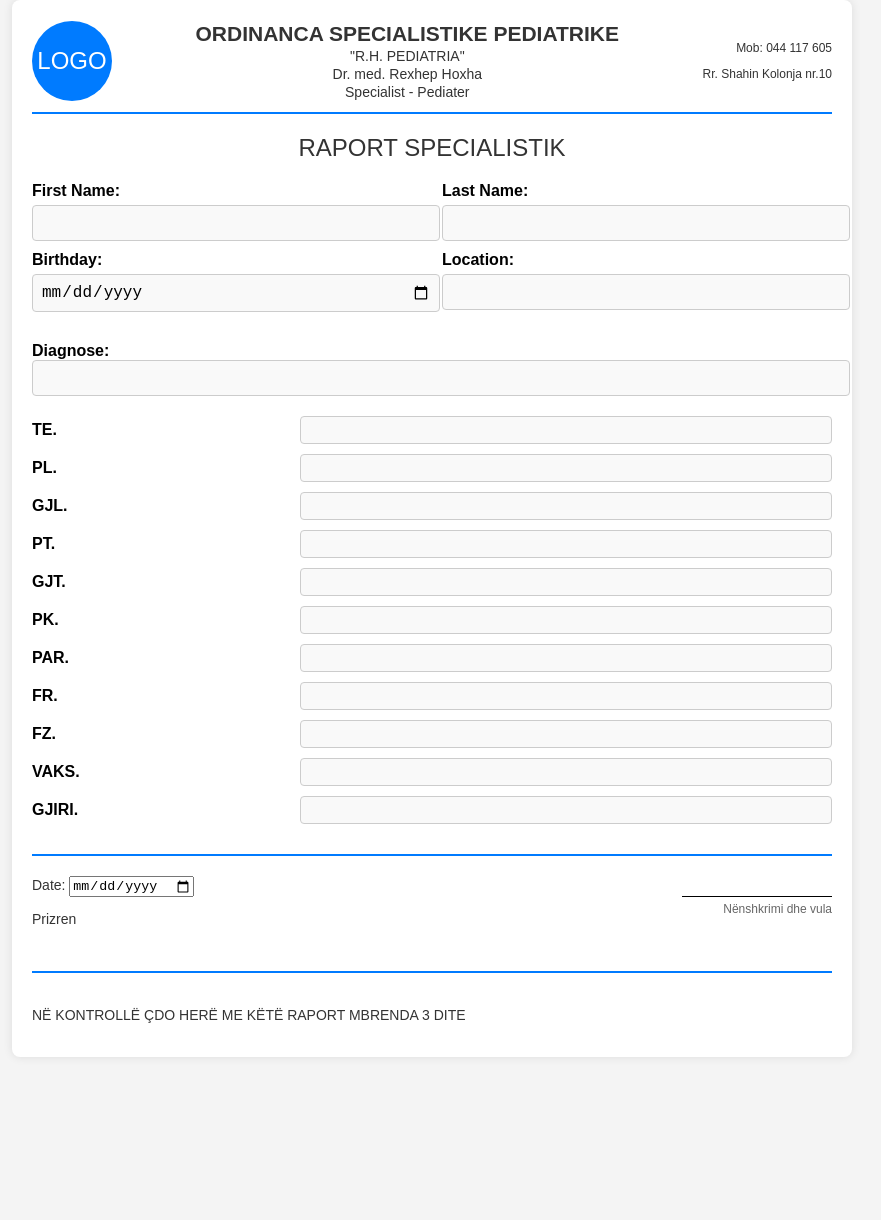
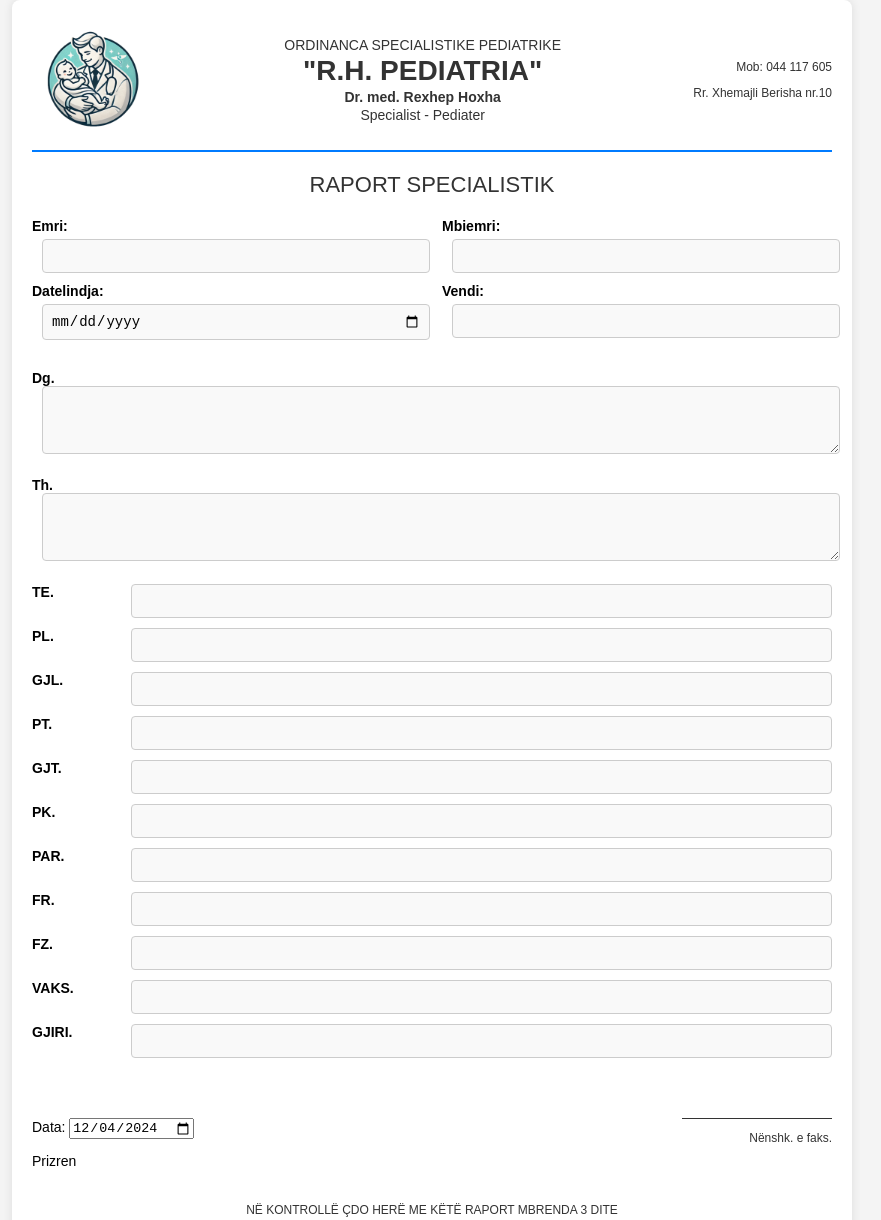
Before and after one commit to besartademi/MedicalApp, a plain HTML site: page index.html in a window 1280 px wide. Shown: the part 20-1240 px from the top of the page, without its empty margins (208-1089 px from the left). Before the commit the page ends 1097 px from the top, so only its background shows below. Drawn offline with Linux system fonts and the light colour scheme.

Commit message:
Adding more style

```diff
--- a/index.html
+++ b/index.html
@@ -4,193 +4,22 @@
     <meta charset="UTF-8">
     <meta name="viewport" content="width=device-width, initial-scale=1.0">
     <title>Raport Specialistik</title>
-    <style>
-        body {
-            font-family: Arial, sans-serif;
-            margin: 0;
-            padding: 0;
-            background-color: #f4f4f4;
-        }
-        .container {
-            max-width: 800px;
-            margin: 20px auto;
-            padding: 20px;
-            background-color: #fff;
-            border-radius: 8px;
-            box-shadow: 0 0 10px rgba(0, 0, 0, 0.1);
-        }
-
-        /* Header Section */
-        .header {
-            display: flex;
-            justify-content: space-between;
-            align-items: center;
-            border-bottom: 2px solid #007BFF;
-            padding-bottom: 10px;
-            margin-bottom: 20px;
-        }
-        .logo {
-            width: 80px;
-            height: 80px;
-            background-color: #007BFF;
-            border-radius: 50%;
-            display: flex;
-            align-items: center;
-            justify-content: center;
-            color: white;
-            font-size: 24px;
-        }
-        .header-info {
-            text-align: center;
-            font-size: 14px;
-            color: #333;
-        }
-        .header-info h2, .header-info p {
-            margin: 2px 0;
-        }
-        .contact-info {
-            font-size: 12px;
-            text-align: right;
-            color: #333;
-        }
-
-        /* Title */
-        .title {
-            font-size: 24px;
-            text-align: center;
-            margin: 20px 0;
-            color: #333;
-        }
-
-        /* Patient Information Section */
-        .patient-info {
-            margin-bottom: 20px;
-        }
-        .patient-info .name-surname {
-            display: flex;
-            gap: 20px;
-        }
-        .patient-info .name-surname div {
-            flex: 1;
-        }
-        .patient-info label {
-            display: block;
-            font-weight: bold;
-            margin-bottom: 5px;
-        }
-        .patient-info input {
-            width: 100%;
-            padding: 8px;
-            border: 1px solid #ccc;
-            border-radius: 4px;
-            margin-bottom: 10px;
-            background-color: #f9f9f9;
-            font-size: 16px;
-        }
-        .birthday-location {
-            display: flex;
-            gap: 20px;
-        }
-        .birthday-location div {
-            flex: 1;
-        }
-
-        /* Diagnose Section */
-        .diagnose-section {
-            margin-bottom: 20px;
-        }
-        .diagnose-section label {
-            font-weight: bold;
-        }
-        .diagnose-section input {
-            width: 100%;
-            padding: 8px;
-            border: 1px solid #ccc;
-            border-radius: 4px;
-            background-color: #f9f9f9;
-            font-size: 16px;
-        }
-
-        /* Medical Information Section */
-        .medical-info {
-            margin-top: 20px;
-        }
-        .medical-info .info-item {
-            display: flex;
-            justify-content: space-between;
-            align-items: center;
-            margin-bottom: 10px;
-        }
-        .medical-info label {
-            font-weight: bold;
-            width: 30%;
-            margin-right: 10px;
-        }
-        .medical-info input {
-            width: 65%;
-            padding: 5px;
-            text-align: left;
-            border: 1px solid #ccc;
-            border-radius: 4px;
-            background-color: #f9f9f9;
-            font-size: 14px;
-        }
-
-        /* Footer Section */
-        .footer {
-            display: flex;
-            justify-content: space-between;
-            align-items: flex-start;
-            margin-top: 30px;
-            font-size: 14px;
-            color: #333;
-            padding-top: 20px;
-            border-top: 2px solid #007BFF;
-        }
-        .footer .date-location {
-            text-align: left;
-        }
-        .footer .signature-section {
-            text-align: right;
-        }
-        .signature-line {
-            border-top: 1px solid #000;
-            width: 150px;
-            margin-top: 20px;
-        }
-        .signature-text {
-            margin-top: 5px;
-            font-size: 12px;
-            color: #666;
-        }
-        .footer .extra-text {
-            width: 100%;
-            text-align: center;
-            font-size: 10px;
-            color: #666;
-            margin-top: 10px;
-        }
-    </style>
+    <link rel="stylesheet" href="style.css">
 </head>
 <body>
     <div class="container">
         <!-- Header Section -->
         <div class="header">
-            <!-- Logo -->
-            <div class="logo">LOGO</div>
-
-            <!-- Title and Doctor Info -->
+            <div class="logo"></div>
             <div class="header-info">
-                <h2>ORDINANCA SPECIALISTIKE PEDIATRIKE</h2>
-                <p>"R.H. PEDIATRIA"</p>
-                <p>Dr. med. Rexhep Hoxha</p>
+                <p>ORDINANCA SPECIALISTIKE PEDIATRIKE</p>
+                <h1>"R.H. PEDIATRIA"</h1>
+                <p class="doctor-name">Dr. med. Rexhep Hoxha</p>
                 <p>Specialist - Pediater</p>
             </div>
-
-            <!-- Contact Info -->
             <div class="contact-info">
                 <p>Mob: 044 117 605</p>
-                <p>Rr. Shahin Kolonja nr.10</p>
+                <p>Rr. Xhemajli Berisha nr.10</p>
             </div>
         </div>
 
@@ -201,22 +30,22 @@
         <div class="patient-info">
             <div class="name-surname">
                 <div>
-                    <label for="patient-first-name">First Name:</label>
+                    <label for="patient-first-name">Emri:</label>
                     <input type="text" id="patient-first-name" name="patient-first-name">
                 </div>
                 <div>
-                    <label for="patient-last-name">Last Name:</label>
+                    <label for="patient-last-name">Mbiemri:</label>
                     <input type="text" id="patient-last-name" name="patient-last-name">
                 </div>
             </div>
 
             <div class="birthday-location">
                 <div>
-                    <label for="birthday">Birthday:</label>
+                    <label for="birthday">Datelindja:</label>
                     <input type="date" id="birthday" name="birthday">
                 </div>
                 <div>
-                    <label for="location">Location:</label>
+                    <label for="location">Vendi:</label>
                     <input type="text" id="location" name="location">
                 </div>
             </div>
@@ -224,8 +53,14 @@
 
         <!-- Diagnose Section -->
         <div class="diagnose-section">
-            <label for="diagnose">Diagnose:</label>
-            <input type="text" id="diagnose" name="diagnose">
+            <label for="diagnose">Dg.</label>
+            <textarea id="diagnose" name="diagnose"></textarea>
+        </div>
+
+        <!-- Therapy Section -->
+        <div class="therapy-section">
+            <label for="therapy">Th.</label>
+            <textarea id="therapy" name="therapy"></textarea>
         </div>
 
         <!-- Medical Information Section -->
@@ -238,6 +73,7 @@
               <label for="pl">PL.</label>
               <input type="text" id="pl" name="pl">
           </div>
+          <!-- New Line for GJL -->
           <div class="info-item">
               <label for="gjl">GJL.</label>
               <input type="text" id="gjl" name="gjl">
@@ -278,24 +114,30 @@
 
         <!-- Footer Section -->
         <div class="footer">
-            <!-- Date and Location on the Left -->
+          <div class="footer-left">
               <div class="date-location">
-                <label for="date">Date:</label>
-                <input type="date" id="date" name="date">
+                  <div class="date">
+                      <label for="date-select">Data:</label>
+                      <input type="date" id="date-select" name="date" value="2024-12-04">
+                  </div>
+                  <div class="location">
                       <p>Prizren</p>
                   </div>
-
-            <!-- Signature Section on the Right -->
-            <div class="signature-section">
-                <div class="signature-line"></div>
-                <p class="signature-text">Nënshkrimi dhe vula</p>
               </div>
           </div>
 
-        <!-- Extra Text -->
-        <div class="footer extra-text">
+          <div class="footer-right">
+              <div class="signature-line"></div>
+              <p class="signature-text">Nënshk. e faks.</p>
+          </div>
+      </div>
+
+
+        <div class="footer-extra-text">
             <p>NË KONTROLLË ÇDO HERË ME KËTË RAPORT MBRENDA 3 DITE</p>
         </div>
     </div>
+
+    <script src="script.js"></script>
 </body>
 </html>
--- /dev/null
+++ b/scripts.js
@@ -0,0 +1,2 @@
+// Default date set to today's date
+document.getElementById('date-select').value = new Date().toISOString().split('T')[0];
--- /dev/null
+++ b/style.css
@@ -0,0 +1,195 @@
+body {
+    font-family: Arial, sans-serif;
+    margin: 0;
+    padding: 0;
+    background-color: #f4f4f4;
+    font-size: 14px;
+}
+
+.container {
+    max-width: 800px;
+    margin: 20px auto;
+    padding: 20px;
+    background-color: #fff;
+    border-radius: 8px;
+    box-shadow: 0 0 10px rgba(0, 0, 0, 0.1);
+}
+
+/* Header Section */
+.header {
+    display: flex;
+    justify-content: space-between;
+    align-items: center;
+    border-bottom: 2px solid #007BFF;
+    padding-bottom: 10px;
+    margin-bottom: 20px;
+    height: 120px;
+}
+
+.logo {
+    width: 120px;
+    height: 100%;
+    background-color: transparent;
+    background-image: url('logo.png');
+    background-size: contain;
+    background-position: center;
+    background-repeat: no-repeat;
+}
+
+.header-info {
+    text-align: center;
+    font-size: 14px;
+    color: #333;
+}
+
+.header-info p {
+    margin: 2px 0;
+}
+
+.header-info h1 {
+    margin: 0;
+    padding: 0;
+    font-size: 28px;
+}
+
+.header-info .doctor-name {
+    font-weight: bold;
+}
+
+.contact-info {
+    font-size: 12px;
+    text-align: right;
+    color: #333;
+}
+
+/* Title Section */
+.title {
+    font-size: 22px;
+    text-align: center;
+    margin: 20px 0;
+    color: #333;
+}
+
+/* Patient Information Section */
+.patient-info {
+    margin-bottom: 20px;
+}
+
+.patient-info .name-surname {
+    display: flex;
+    gap: 20px;
+}
+
+.patient-info .name-surname div {
+    flex: 1;
+}
+
+.patient-info label {
+    display: block;
+    font-weight: bold;
+    margin-bottom: 5px;
+}
+
+.patient-info input {
+    width: calc(100% - 20px);
+    padding: 8px;
+    border: 1px solid #ccc;
+    border-radius: 4px;
+    margin-bottom: 10px;
+    background-color: #f9f9f9;
+    font-size: 14px;
+    margin-left: 10px;
+    margin-right: 10px;
+}
+
+.birthday-location {
+    display: flex;
+    gap: 20px;
+}
+
+.birthday-location div {
+    flex: 1;
+}
+
+/* Diagnose and Therapy Sections */
+.diagnose-section, .therapy-section {
+    margin-bottom: 20px;
+}
+
+.diagnose-section label, .therapy-section label {
+    font-weight: bold;
+}
+
+.diagnose-section textarea, .therapy-section textarea {
+    width: calc(100% - 20px);
+    padding: 8px;
+    border: 1px solid #ccc;
+    border-radius: 4px;
+    background-color: #f9f9f9;
+    font-size: 14px;
+    height: 50px;
+    margin-left: 10px;
+    margin-right: 10px;
+}
+
+/* Medical Information Section */
+.medical-info {
+    margin-bottom: 20px;
+}
+
+.medical-info .info-item {
+    display: flex;
+    justify-content: space-between;
+    margin-bottom: 10px;
+}
+
+.medical-info .info-item label {
+    width: 100px;
+    font-weight: bold;
+}
+
+.medical-info .info-item input {
+    width: calc(100% - 110px);
+    padding: 8px;
+    border: 1px solid #ccc;
+    border-radius: 4px;
+    background-color: #f9f9f9;
+    font-size: 14px;
+}
+
+/* Footer Section */
+.footer {
+    display: flex;
+    justify-content: space-between;
+    align-items: flex-start;
+    margin-top: 20px;
+    padding-top: 40px;
+}
+
+.footer-left {
+    display: flex;
+    flex-direction: column;
+    gap: 10px;
+}
+
+.footer-right {
+    text-align: right;
+    flex-shrink: 0;
+}
+
+.signature-line {
+    width: 150px;
+    border-top: 1px solid #333;
+}
+
+.signature-text {
+    font-size: 12px;
+    color: #333;
+}
+
+.footer-extra-text {
+    text-align: center;
+    font-size: 12px;
+    color: #333;
+    margin-top: 20px;
+}
```
Also changed, not shown: logo.png (added). Lines whose indentation alone changed are shown as unchanged.
